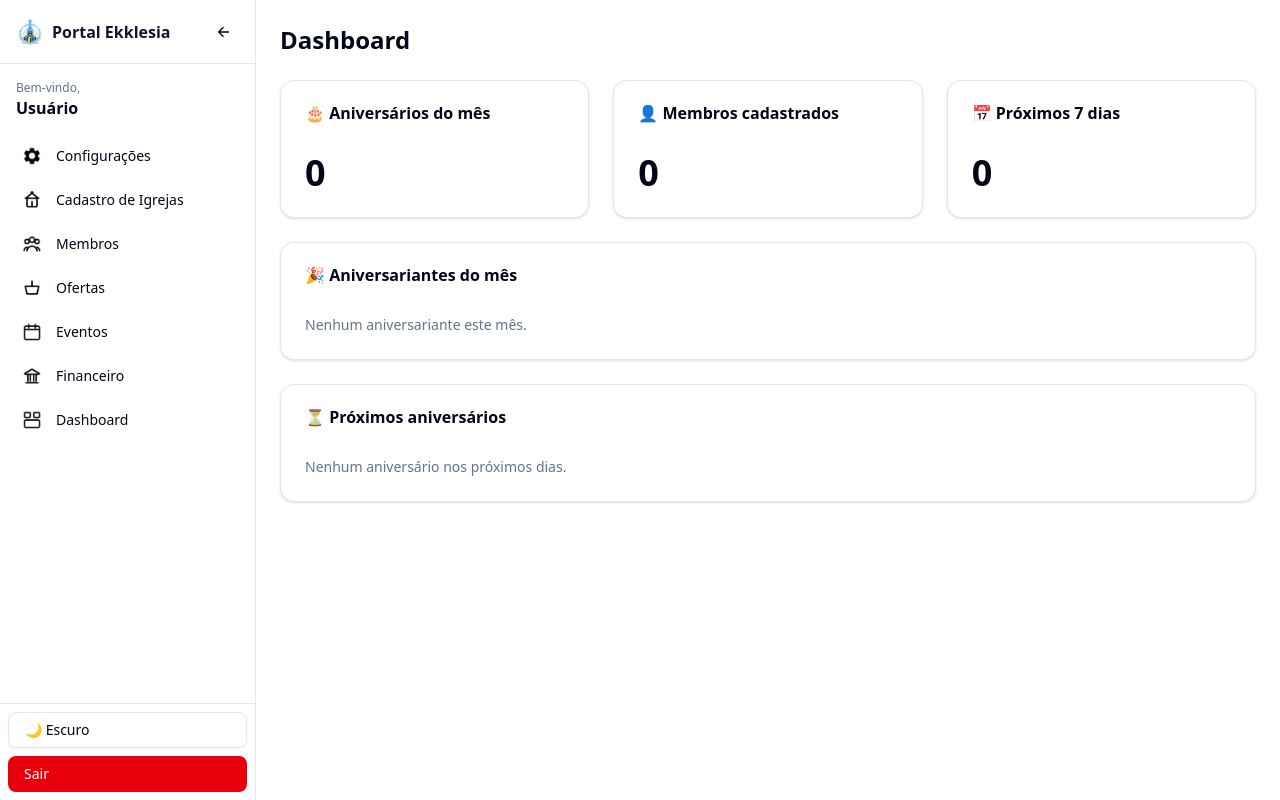
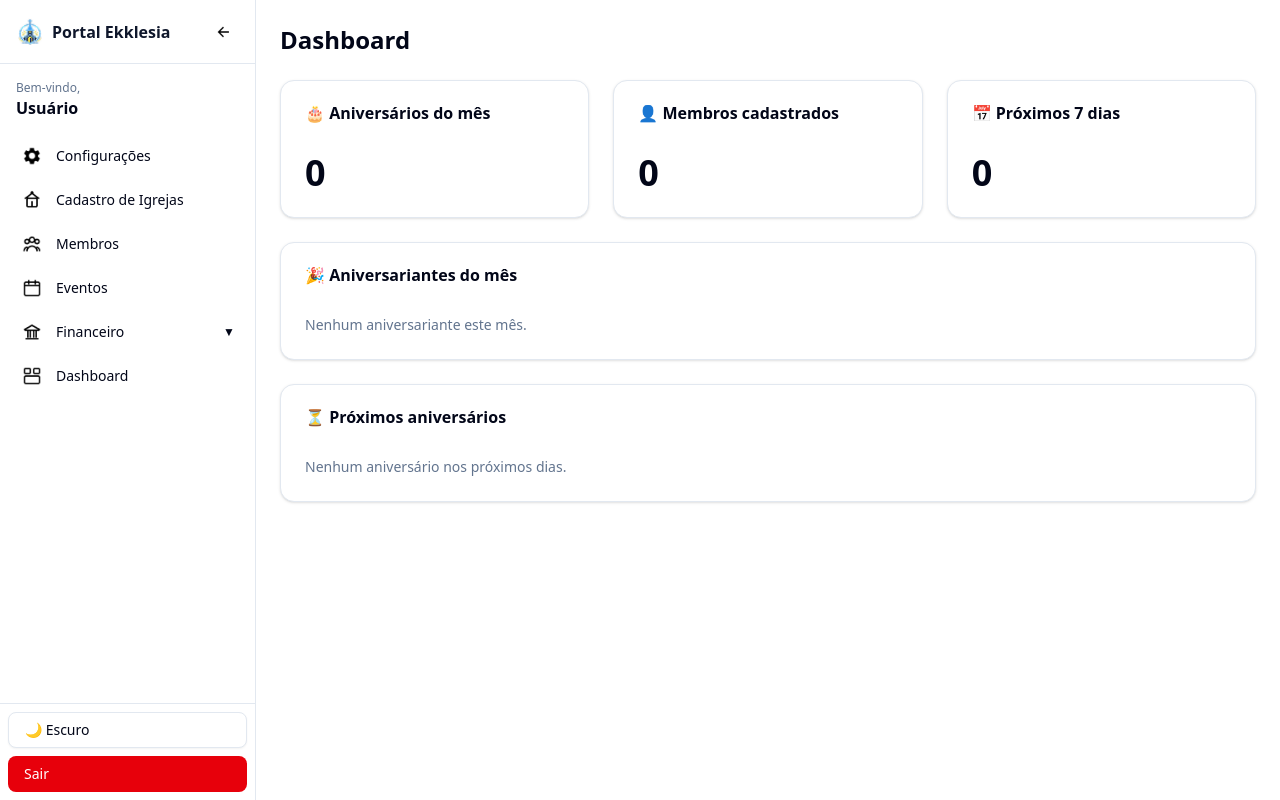
Before and after one commit to diemoraes/igreja-portal, a Next.js app: page /dashboard in a window 1280 px wide. Built offline with nearby package versions, Linux system fonts and the light colour scheme.

Commit message:
:lipstick: adição de sub menu na estrutura

```diff
--- a/components/sidebar.tsx
+++ b/components/sidebar.tsx
@@ -5,7 +5,6 @@ import { useRouter } from "next/navigation";
 import { Button } from "@/components/ui/button";
 import { useEffect, useState, type ReactNode } from "react";
 import { useTheme } from "next-themes";
-
 
 export function Sidebar() {
   const router = useRouter();
@@ -20,11 +19,20 @@ export function Sidebar() {
   type MenuItemConfig = {
     id: string;
     label: string;
-  href: string;
+    href?: string;
     order: number;
     icon: ReactNode;
+    children?: MenuItemConfig[]; // 👈 submenu
   };
 
+  const [openMenus, setOpenMenus] = useState<Record<string, boolean>>({});
+
+  function toggleSubmenu(id: string) {
+    setOpenMenus((prev) => ({
+      ...prev,
+      [id]: !prev[id],
+    }));
+  }
 
   /* =========================
      MENU CONFIGURÁVEL (ORDEM)
@@ -91,26 +99,6 @@ type MenuItemConfig = {
       ),
     },
     {
-      id: "oferta",
-      label: "Ofertas",
-      href: "em-breve",
-      order: 3,
-      icon: (
-        <>
-          <img
-            src="/icons/oferta-24-light.png"
-            alt="Eventos"
-            className="block dark:hidden w-5 h-5"
-          />
-          <img
-            src="/icons/oferta-24-dark.png"
-            alt="Eventos"
-            className="hidden dark:block w-5 h-5"
-          />
-        </>
-      ),
-    },
-    {
       id: "eventos",
       label: "Eventos",
       href: "em-breve",
@@ -134,7 +122,6 @@ type MenuItemConfig = {
     {
       id: "bank",
       label: "Financeiro",
-      href: "em-breve",
       order: 4,
       icon: (
         <>
@@ -150,6 +137,28 @@ type MenuItemConfig = {
           />
         </>
       ),
+      children: [
+        {
+          id: "oferta",
+          label: "Ofertas",
+          href: "em-breve",
+          order: 3,
+          icon: (
+            <>
+              <img
+                src="/icons/oferta-24-light.png"
+                alt="Eventos"
+                className="block dark:hidden w-5 h-5"
+              />
+              <img
+                src="/icons/oferta-24-dark.png"
+                alt="Eventos"
+                className="hidden dark:block w-5 h-5"
+              />
+            </>
+          ),
+        },
+      ],
     },
     {
       id: "config",
@@ -274,9 +283,7 @@ type MenuItemConfig = {
                   alt="Portal Ekklesia"
                   className="h-7 w-7"
                 />
-                <span className="font-bold text-primary">
-                  Portal Ekklesia
-                </span>
+                <span className="font-bold text-primary">Portal Ekklesia</span>
               </div>
             )}
 
@@ -324,14 +331,50 @@ type MenuItemConfig = {
             {menuItems
               .sort((a, b) => a.order - b.order)
               .map((item) => (
-                <MenuItem
-                  key={item.id}
-                  href={item.href}
-                  label={item.label}
-                  icon={item.icon}
-                  collapsed={collapsed}
+                <div key={item.id}>
+                  {/* ITEM PRINCIPAL */}
+                  <div
+                    onClick={() =>
+                      item.children ? toggleSubmenu(item.id) : handleMenuClick()
+                    }
+                    className={`
+            flex items-center gap-3 rounded-md px-3 py-2 text-sm
+            cursor-pointer hover:bg-muted
+            ${collapsed ? "justify-center" : ""}
+          `}
+                  >
+                    <span className="w-6 h-6 flex items-center justify-center">
+                      {item.icon}
+                    </span>
+
+                    {!collapsed && <span>{item.label}</span>}
+
+                    {!collapsed && item.children && (
+                      <span className="ml-auto text-xs">
+                        {openMenus[item.id] ? "▲" : "▼"}
+                      </span>
+                    )}
+                  </div>
+
+                  {/* SUBMENU */}
+                  {!collapsed && item.children && openMenus[item.id] && (
+                    <div className="ml-8 space-y-1">
+                      {item.children
+                        .sort((a, b) => a.order - b.order)
+                        .map((child) => (
+                          <Link
+                            key={child.id}
+                            href={child.href!}
                             onClick={handleMenuClick}
-                />
+                            className="flex items-center gap-2 px-3 py-2 text-sm rounded-md hover:bg-muted"
+                          >
+                            <span className="w-4 h-4">{child.icon}</span>
+                            <span>{child.label}</span>
+                          </Link>
+                        ))}
+                    </div>
+                  )}
+                </div>
               ))}
           </nav>
         </div>
@@ -390,14 +433,13 @@ function MenuItem({
         ${collapsed ? "justify-center" : ""}
       `}
     >
-      <span className="w-6 h-6 flex items-center justify-center">
-        {icon}
-      </span>
+      <span className="w-6 h-6 flex items-center justify-center">{icon}</span>
 
       {!collapsed && <span>{label}</span>}
 
       {collapsed && (
-        <span className="
+        <span
+          className="
           absolute left-14
           whitespace-nowrap
           rounded-md bg-black text-white
@@ -406,7 +448,8 @@ function MenuItem({
           translate-x-[-4px] group-hover:translate-x-0
           transition-all duration-200
           pointer-events-none
-        ">
+        "
+        >
           {label}
         </span>
       )}
```
Lines whose indentation alone changed are shown as unchanged.
